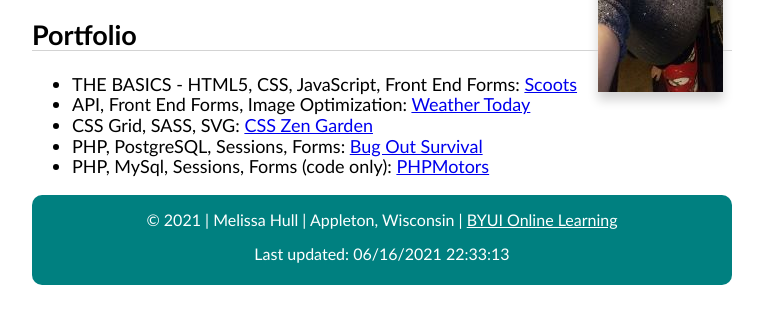
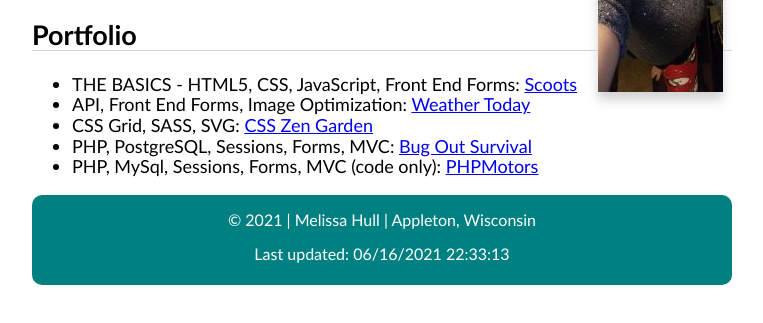
Before and after one commit to mhull87/Portfolio, a plain HTML site: page index.html in a window 1280 px wide. Shown: the part 155-478 px from the top of the page, without its empty margins (258-1021 px from the left). Drawn offline with Linux system fonts and the light colour scheme; a script that the page names is missing.

Commit message:
fixes to index

```diff
--- a/index.html
+++ b/index.html
@@ -17,7 +17,7 @@
 
 <body>
     <header>
-        <img src="images/profile.jpg" alt="Picture of Melissa Hull">
+        <img src="images/profile.jpg" alt="Melissa Hull">
         <h1>Melissa Hull</h1>
     </header>
     <main>
@@ -28,15 +28,12 @@
             <li>API, Front End Forms, Image Optimization: <a href="WeatherToday/">Weather Today</a></li>
             <li>CSS Grid, SASS, SVG: <a href="ZenGarden/">CSS Zen Garden</a></li>
             <!--<li>API, NodeJS: <a href="https://protected-inlet-78196.herokuapp.com/">Astronomy Photo of the Day</a></li>-->
-            <li>PHP, PostgreSQL, Sessions, Forms: <a href="http://powerful-taiga-61537.herokuapp.com/bugout/">Bug Out Survival</a></li>
-            <li>PHP, MySql, Sessions, Forms (code only): <a href="https://github.com/mhull87/phpmotors">PHPMotors</a></li>
+            <li>PHP, PostgreSQL, Sessions, Forms, MVC: <a href="http://powerful-taiga-61537.herokuapp.com/bugout/">Bug Out Survival</a></li>
+            <li>PHP, MySql, Sessions, Forms, MVC (code only): <a href="https://github.com/mhull87/phpmotors">PHPMotors</a></li>
         </ul>
     </main>
     <footer>
-        &copy; <span id="year"></span> | Melissa Hull | Appleton, Wisconsin | <a href="https://www.byui.edu/online">
-            BYUI Online
-            Learning
-        </a>
+        &copy; <span id="year"></span> | Melissa Hull | Appleton, Wisconsin
         <p>Last updated: <span id="date"></span></p>
     </footer>
     <script src="js/main.js"></script>
```
